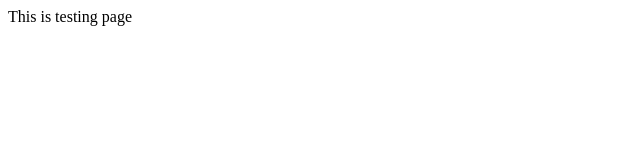
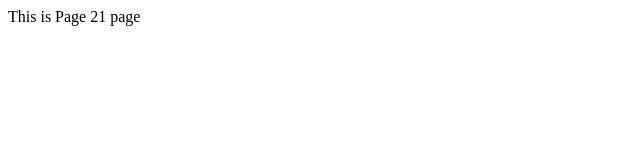
Before and after one commit to SangeethK/SangeethK.github.io, a plain HTML site: page index.html in a window 1280 px wide. Shown: the full height of the page, 0-640 px from the left. Drawn offline with Linux system fonts and the light colour scheme.

Commit message:
sample index

```diff
--- a/index.html
+++ b/index.html
@@ -1,5 +1,5 @@
 <html>
     <body>
-        <div> This is testing page </div>
+        <div> This is Page 21 page </div>
     </body>
 </html>
```
